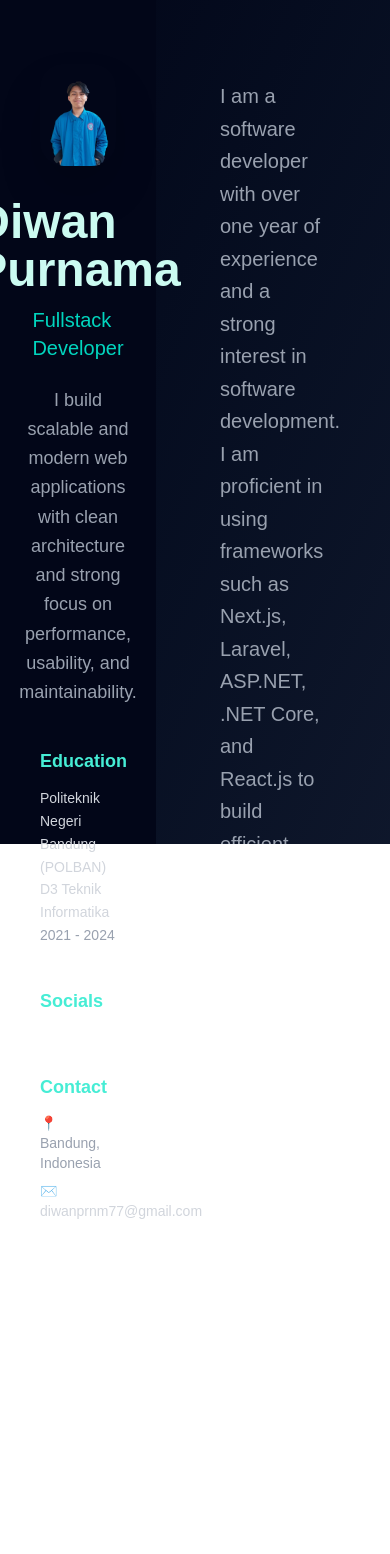
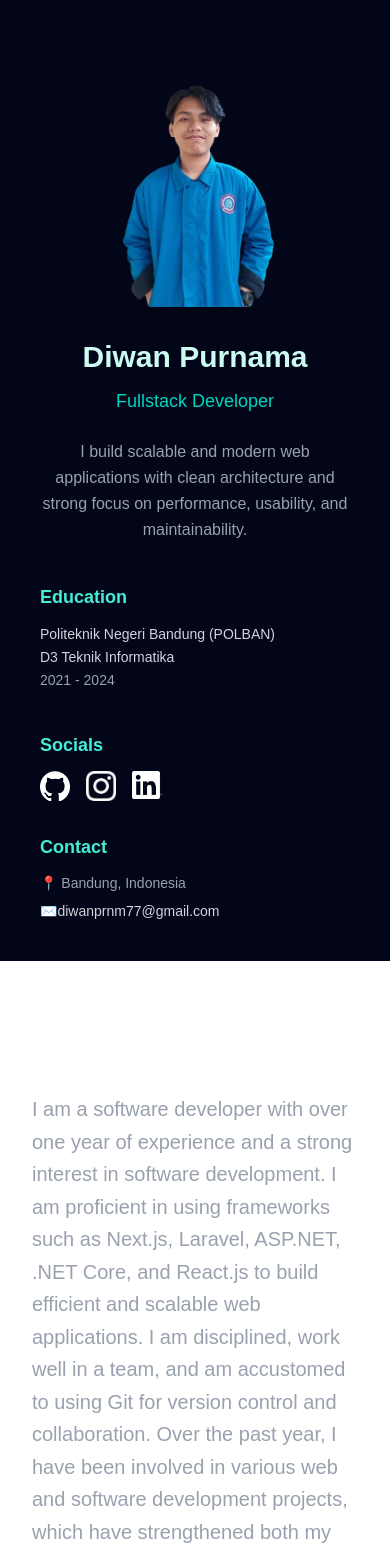
Before and after one commit to diwanprnm/porto-diwan, a Next.js app: page / in a window 390 px wide. Shown: the top 1554 px of the page. Before the commit the page ends 1221 px from the top, so only its background shows below. Built offline with nearby package versions, Linux system fonts and the light colour scheme.

Commit message:
add : responsive

```diff
--- a/src/app/page.tsx
+++ b/src/app/page.tsx
@@ -2,10 +2,9 @@ import Image from "next/image";
 
 export default function Home() {
   return (
-    <div className="flex h-screen bg-gradient-to-br from-slate-950 to-slate-900 text-white">
+    <div className="flex flex-col lg:flex-row h-screen bg-gradient-to-br from-slate-950 to-slate-900 text-white">
       {/* LEFT SECTION */}
-      <div className="w-2/5 flex flex-col items-center justify-start bg-slate-950 px-10 py-16 sticky top-0">
-        {/* Profile Image */}
+      <div className="lg:w-2/5 w-full lg:sticky lg:top-0 lg:h-screen flex flex-col items-center justify-center bg-slate-950 p-10">
         <Image
           src="/image/diwan2.png"
           alt="Profile"
@@ -15,13 +14,13 @@ export default function Home() {
         />
 
         {/* Name & Title */}
-        <h1 className="text-5xl font-bold text-teal-100 mb-3">Diwan Purnama</h1>
-        <h2 className="text-xl text-teal-400 font-medium mb-6">
+        <h1 className="text-3xl lg:text-5xl font-bold text-teal-100 mb-3">
+          Diwan Purnama
+        </h1>
+        <h2 className="text-lg lg:text-xl text-teal-400 font-medium mb-6">
           Fullstack Developer
         </h2>
-
-        {/* Short Description */}
-        <p className="text-gray-400 text-lg leading-relaxed text-center">
+        <p className="text-gray-400 text-base lg:text-lg leading-relaxed text-center">
           I build scalable and modern web applications with clean architecture
           and strong focus on performance, usability, and maintainability.
         </p>
@@ -91,7 +90,7 @@ export default function Home() {
               📍 <span className="text-gray-400">Bandung, Indonesia</span>
             </p>
             <p>
-              ✉️{" "}
+              ✉️
               <a
                 href="mailto:diwanprnm77@gmail.com"
                 className="hover:text-teal-400 transition"
@@ -103,8 +102,9 @@ export default function Home() {
         </div>
       </div>
 
-      <div className="w-3/5 overflow-y-scroll px-16 py-20 space-y-16">
-        <section>
+      {/* RIGHT SECTION */}
+      <div className="w-full lg:w-3/5 lg:overflow-y-auto p-8">
+        <section className="mb-20 mt-25">
           <p className="text-gray-400 text-xl leading-relaxed">
             I am a software developer with over one year of experience and a
             strong interest in software development. I am proficient in using
@@ -116,7 +116,7 @@ export default function Home() {
             have strengthened both my technical skills and soft skills.
           </p>
         </section>
-
+        <section className="mb-20">
           <div className="mt-10 w-full">
             <h3 className="text-3xl font-bold text-teal-200 mb-8 mt-8">
               Skills & Tools
@@ -156,9 +156,10 @@ export default function Home() {
               ))}
             </div>
           </div>
+        </section>
 
-        <section>
-          <h3 className="text-3xl font-bold text-teal-200 mb-8 mt-8">
+        <section className="mb-30">
+          <h3 className="text-3xl font-bold text-teal-200 my-8 mt-8">
             Experience
           </h3>
           <div className="space-y-6">
@@ -312,7 +313,7 @@ export default function Home() {
         </section>
         {/* Projects */}
         <section>
-          <h3 className="text-3xl font-bold text-teal-200 mb-8">Projects</h3>
+          <h3 className="text-3xl font-bold text-teal-200 my-8">Projects</h3>
           <div className="grid  gap-8">
             <div className="bg-slate-800 rounded-2xl shadow-xl overflow-hidden hover:shadow-2xl transition-all duration-300">
               <div className="flex flex-col md:flex-row">
```
Lines whose indentation alone changed are shown as unchanged.
